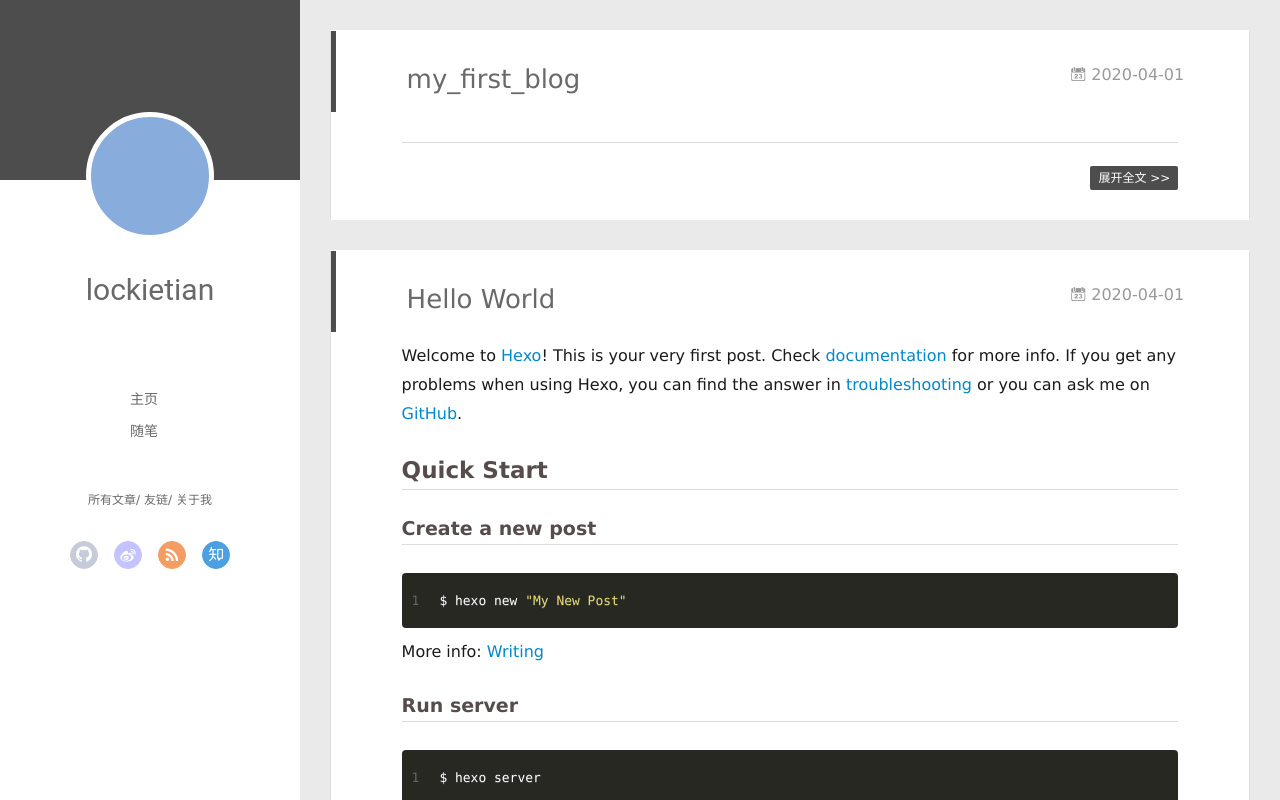
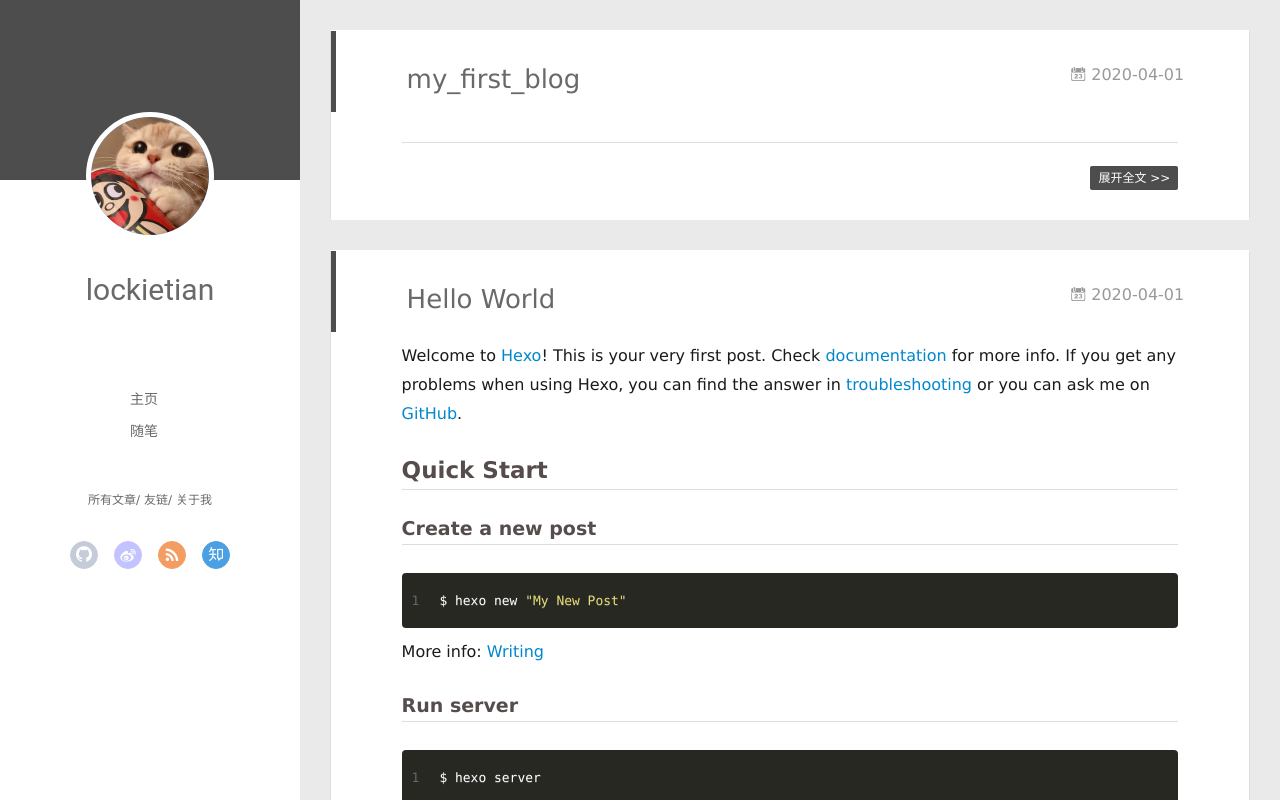
Before and after one commit to lockieTian/lockieTian.github.io, a plain HTML site: page index.html in a window 1280 px wide. Drawn offline with Linux system fonts and the light colour scheme; no server answers.

Commit message:
Site updated: 2020-04-01 14:22:56

```diff
--- a/index.html
+++ b/index.html
@@ -45,7 +45,7 @@
 <div class="intrude-less">
 	<header id="header" class="inner">
 		<a href="/" class="profilepic">
-			<img src="" class="js-avatar">
+			<img src="img/1.jpg" class="js-avatar show">
 		</a>
 		<hgroup>
 		  <h1 class="header-author"><a href="/">lockietian</a></h1>
@@ -103,7 +103,7 @@
 	<div class="intrude-less">
 		<header id="header" class="inner">
 			<div class="profilepic">
-				<img src="" class="js-avatar">
+				<img src="img/1.jpg" class="js-avatar">
 			</div>
 			<hgroup>
 			  <h1 class="header-author js-header-author">lockietian</h1>
```
Also changed, not shown: 2020/04/01/hello-world/index.html (+2 -2 lines), 2020/04/01/my-first-blog/index.html (+2 -2 lines), archives/2020/04/index.html (+2 -2 lines), archives/2020/index.html (+2 -2 lines), archives/index.html (+2 -2 lines).
